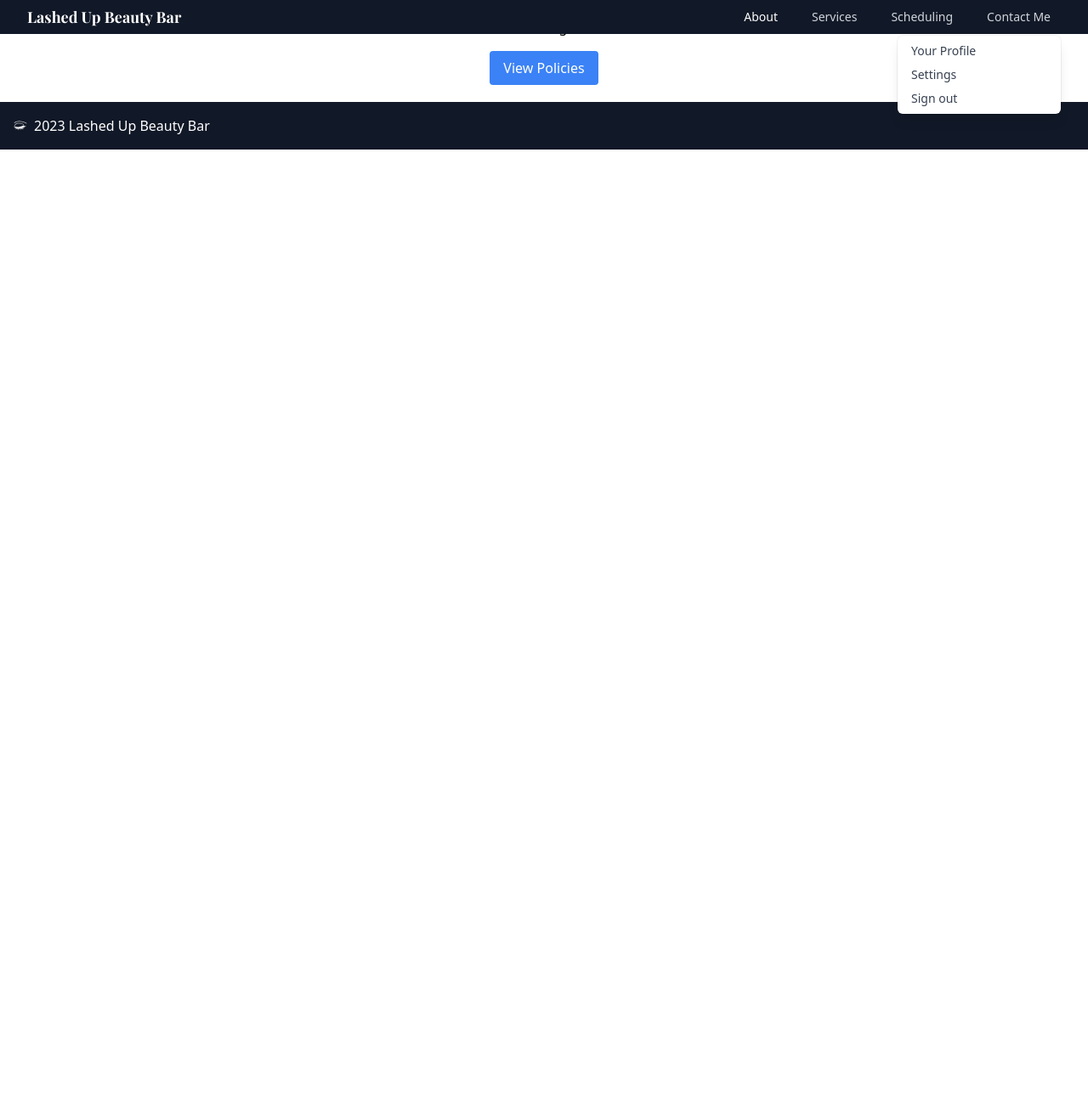
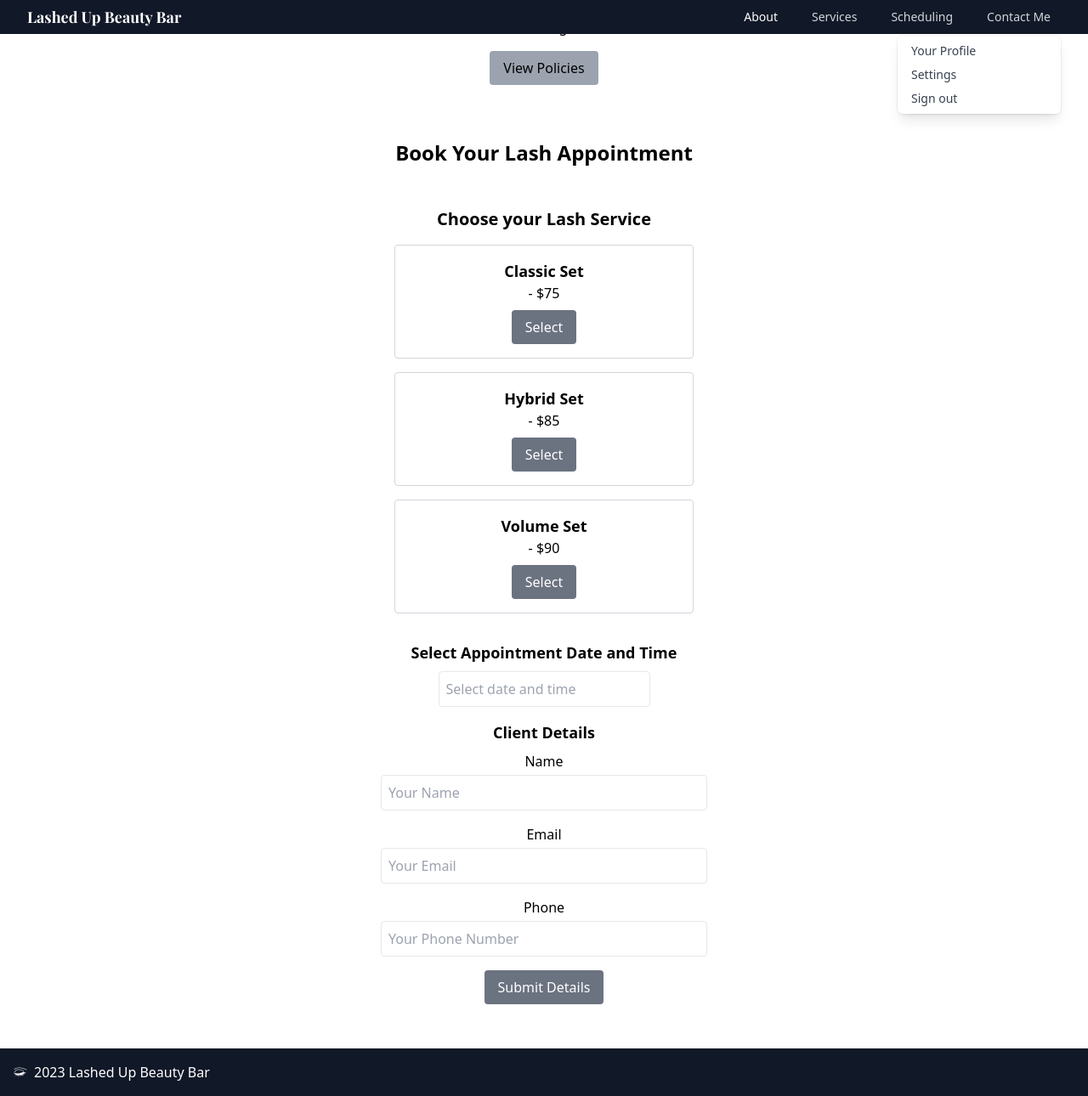
Before and after one commit to galessalazar/lashed.up.beauty, a React (Vite) app in the folder client/: page /bookings in a window 1280 px wide. Shown: the whole page at 85% size. Before the commit the page ends 800 px from the top, so only its background shows below. Built offline with nearby package versions, Linux system fonts and the light colour scheme; a web font is replaced by a local one.

Commit message:
fixed route to bookings form

```diff
--- a/client/src/components/BookingForm.jsx
+++ b/client/src/components/BookingForm.jsx
@@ -4,8 +4,11 @@ import React, { useState } from "react";
 import ServiceSelection from "./ServiceSelection";
 import DateTimePicker from "./DateTimePicker";
 import ClientDetailsForm from "./ClientDetailsForm";
+import Confirmation from "./Confirmation";
 
 const BookingForm = () => {
+
+  console.log('Booking form is working');
   const [selectedService, setSelectedService] = useState(null);
   const [selectedDateTime, setSelectedDateTime] = useState(null);
   const [clientDetails, setClientDetails] = useState(null);
@@ -21,9 +24,15 @@ const BookingForm = () => {
       <DateTimePicker onDateTimeSelect={setSelectedDateTime} />
       <ClientDetailsForm onDetailsSubmit={handleDetailsSubmit} />
 
-      {selectedService &&
-        selectedDateTime &&
-        clientDetails(
+      {selectedService && selectedDateTime && clientDetails ? (
+        <Confirmation
+          selectedService={selectedService}
+          selectedDateTime={selectedDateTime}
+          clientDetails={clientDetails}
+        />
+      ) : null}
+
+      {selectedService && selectedDateTime && clientDetails && (
         <div className="mt-4">
           <h2 className="text-lg font-semibold">Booking Summary</h2>
           <p>Service: {selectedService.name}</p>
--- a/client/src/components/ClientDetailsForm.jsx
+++ b/client/src/components/ClientDetailsForm.jsx
@@ -57,7 +57,7 @@ const ClientDetailsForm = ({ onDetailsSubmit }) => {
       </div>
       <button
         type="submit"
-        className="px-4 py-2 bg-blue-500 text-white rounded"
+        className="px-4 py-2 bg-gray-500 text-white rounded"
       >
         Submit Details
       </button>
--- a/client/src/components/DateTimePicker.jsx
+++ b/client/src/components/DateTimePicker.jsx
@@ -1,6 +1,5 @@
 import React, { useState} from 'react'
 import DatePicker from 'react-datepicker'
-import { newDate } from 'react-datepicker/dist/date_utils';
 import 'react-datepicker/dist/react-datepicker.css'
 
 
--- a/client/src/components/ServiceSelection.jsx
+++ b/client/src/components/ServiceSelection.jsx
@@ -21,7 +21,7 @@ const ServiceSelection = ({ onServiceSelect }) => {
             <li key={service.id} className={`border p-4 rounded ${selectedService?.id === service.id ? border-blue-500 : 'border-gray-300'}`}>
                 <h3 className='text-lg font-semibold'>{service.name}</h3>
                 <p>{service.duration} - {service.price}</p>
-                <button className="mt-2 px-4 py-2 bg-blue-500 text-white rounded" onClick={() => handleSelect(service)}>
+                <button className="mt-2 px-4 py-2 bg-gray-500 text-white rounded" onClick={() => handleSelect(service)}>
                     {selectedService?.id === service.id ? "Selected" : "Select" }
                 </button>
                 </li>
--- a/client/src/pages/Bookings.jsx
+++ b/client/src/pages/Bookings.jsx
@@ -1,15 +1,21 @@
 import React, { useState } from "react";
 import Modal from "../components/modal";
+import BookingForm from "../components/BookingForm";
+
 const Bookings = () => {
 
   const [isModalOpen, setIsModalOpen] = useState(false);
   const toggleModal = () => {
     setIsModalOpen(!isModalOpen);
   }
+
+
   return (
     <div style={{ textAlign: "center", padding: "20px" }}>
       <h1>Bookings</h1>
-      <button onClick={toggleModal} className="mt-4 bg-blue-500 text-white px-4 py-2 rounded">View Policies</button>
+
+  {/* modal to view policies */}
+      <button onClick={toggleModal} className="mt-4 bg-gray-400 text-black px-4 py-2 rounded">View Policies</button>
 
       <Modal isOpen={isModalOpen} onClose={toggleModal}>
         <h2 className="text-2xl font-bold mb-2">POLICIES AND PROCEDURES</h2>
@@ -24,6 +30,10 @@ const Bookings = () => {
           Please be aware these policies and procedures are in place for a reason. If you have any questions or concerns please message me!
         </p>
       </Modal>
+
+      <div className="mt-8">
+        <BookingForm />
+      </div>
     </div>
   );
 };
```
Lines whose indentation alone changed are shown as unchanged.
